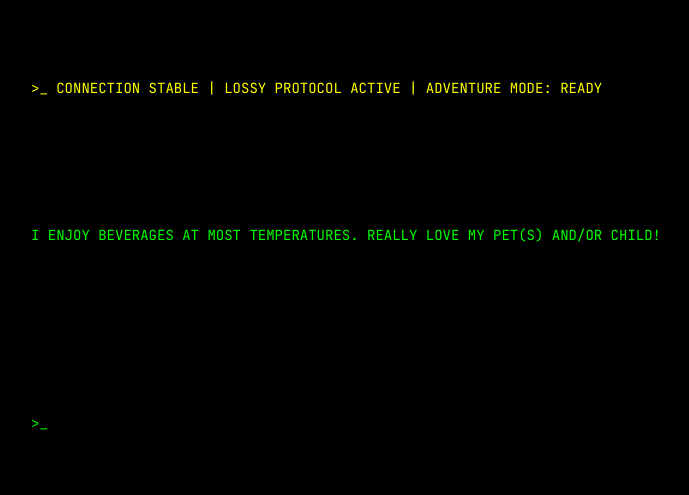
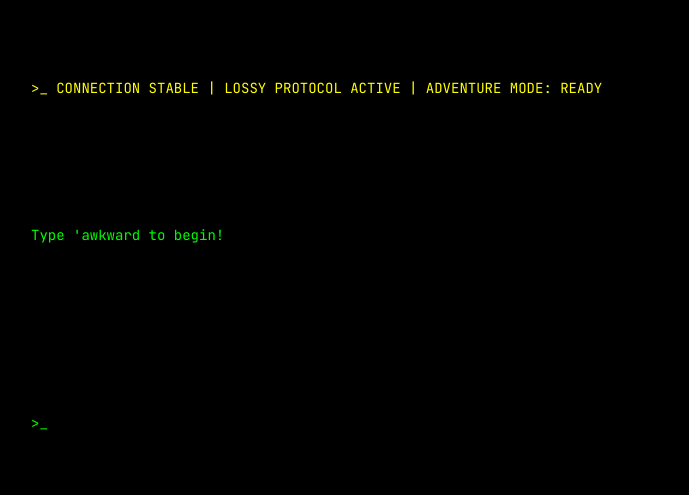
Before and after one commit to Stouan/lossy-adventure, a plain HTML site: page index.html in a window 1280 px wide. Shown: the whole page, without its empty margins (209-898 px from the left). Drawn offline with Linux system fonts and the light colour scheme.

Commit message:
Update index.html

```diff
--- a/index.html
+++ b/index.html
@@ -117,7 +117,7 @@
         </div>
 
         <div class="output">
-I ENJOY BEVERAGES AT MOST TEMPERATURES. REALLY LOVE MY PET(S) AND/OR CHILD!
+Type 'awkward to begin!
         </div>
 
         <div id="terminal-output"></div>
```
